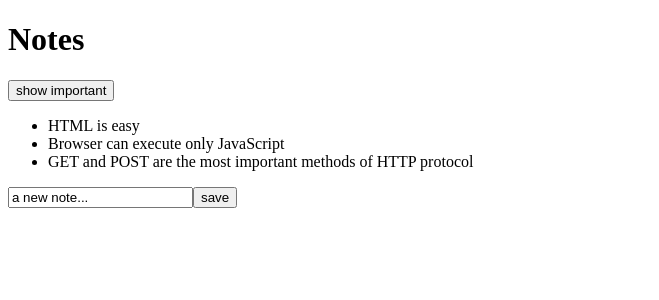
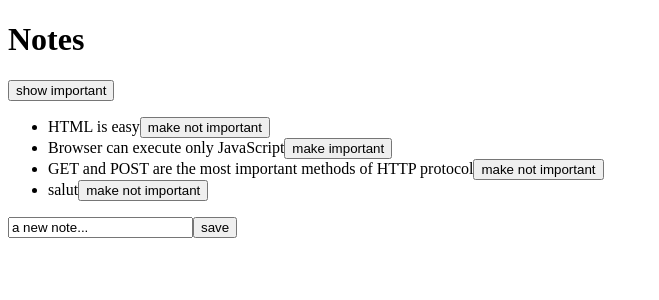
Before and after one commit to mirunavlc/fullstackopen, a React (Create React App) app in the folder part2/rendering/: page / in a window 1280 px wide. Shown: the top 300 px of the page, without its empty margins (0-659 px from the left). Built offline with nearby package versions, Linux system fonts and the light colour scheme; data requests are answered from the project's data file.

Commit message:
Example altering data in server of part2

```diff
--- a/part2/rendering/db.json
+++ b/part2/rendering/db.json
@@ -17,6 +17,12 @@
       "content": "GET and POST are the most important methods of HTTP protocol",
       "date": "2022-1-17T19:20:14.298Z",
       "important": true
+    },
+    {
+      "content": "salut",
+      "date": "2022-09-23T13:24:17.392Z",
+      "important": true,
+      "id": 4
     }
   ]
 }
--- a/part2/rendering/src/App.js
+++ b/part2/rendering/src/App.js
@@ -1,6 +1,7 @@
 import Note from "./components/Note"
 import {useState, useEffect} from  'react'
 import axios from "axios"
+import noteService from './services/notes'
 
 const App = () => {
   const [notes, setNotes] = useState([])
@@ -9,19 +10,32 @@
   )
   const [showAll, setShowAll] = useState(true)
   useEffect(() => {
-    console.log('effect')
-    axios
-      .get('http://localhost:3001/notes')
-      .then(response => {
-        console.log('promise fulfilled')
-        setNotes(response.data)
-      })
+    noteService
+  .getAll()
+  .then(initialNotes => {
+    setNotes(initialNotes)
+  })
   }, [])
   console.log('render', notes.length, 'notes')
 
   const notesToShow = showAll
   ? notes
   : notes.filter(note => note.important === true)
+
+  const toggleImportanceOf = id => {
+    const note = notes.find(n => n.id === id)
+    const changedNote = { ...note, important: !note.important }
+
+    noteService
+      .update(id, changedNote)
+      .then(returnedNote => {
+        setNotes(notes.map(note => note.id !== id ? note : returnedNote))})
+      .catch(error => {
+        alert(
+          `the note '${note.content}' was already deleted from server`
+        )
+        setNotes(notes.filter(n => n.id !== id))})
+  }
 
   const addNote = (event) => {
     event.preventDefault()
@@ -31,6 +45,12 @@
       important: Math.random() < 0.5,
       id: notes.length + 1,
     }
+    noteService
+    .create(noteObject)
+    .then(returnedNote => {
+      setNotes(notes.concat(returnedNote))
+      setNewNote('')
+    })
 
     setNotes(notes.concat(noteObject))
     setNewNote('')
@@ -50,7 +70,12 @@
       </div>
       <ul>
 
-          {notesToShow.map(note => <Note key={note.id} note={note}/> )}
+          {notesToShow.map(note => <Note key={note.id}
+                                         note={note}
+                                         toggleImportance={() => toggleImportanceOf(note.id)}
+                                  />
+                           )
+          }
       </ul>
       <form onSubmit={addNote}>
         <input value={newNote} onChange={handleNoteChange} />
--- a/part2/rendering/src/components/Note.js
+++ b/part2/rendering/src/components/Note.js
@@ -1,8 +1,13 @@
 
-const Note=({note})=>{
-    return (
-        <li>{note.content}</li>
-    )
-  }
+const Note = ({ note, toggleImportance }) => {
+  const label = note.important
+    ? 'make not important' : 'make important'
 
+  return (
+    <li>
+      {note.content}
+      <button onClick={toggleImportance}>{label}</button>
+    </li>
+  )
+}
 export default Note;
--- /dev/null
+++ b/part2/rendering/src/services/notes.js
@@ -0,0 +1,19 @@
+import axios from 'axios'
+const baseUrl = 'http://localhost:3001/notes'
+
+const getAll = () => {
+  const request = axios.get(baseUrl)
+  return request.then(response => response.data)
+}
+
+const create = newObject => {
+  const request = axios.post(baseUrl, newObject)
+  return request.then(response => response.data)
+}
+
+const update = (id, newObject) => {
+  const request = axios.put(`${baseUrl}/${id}`, newObject)
+  return request.then(response => response.data)
+}
+
+export default { getAll, create, update }
```
Also changed, not shown: 1 other file (tests, documents, lock files or other folders).
